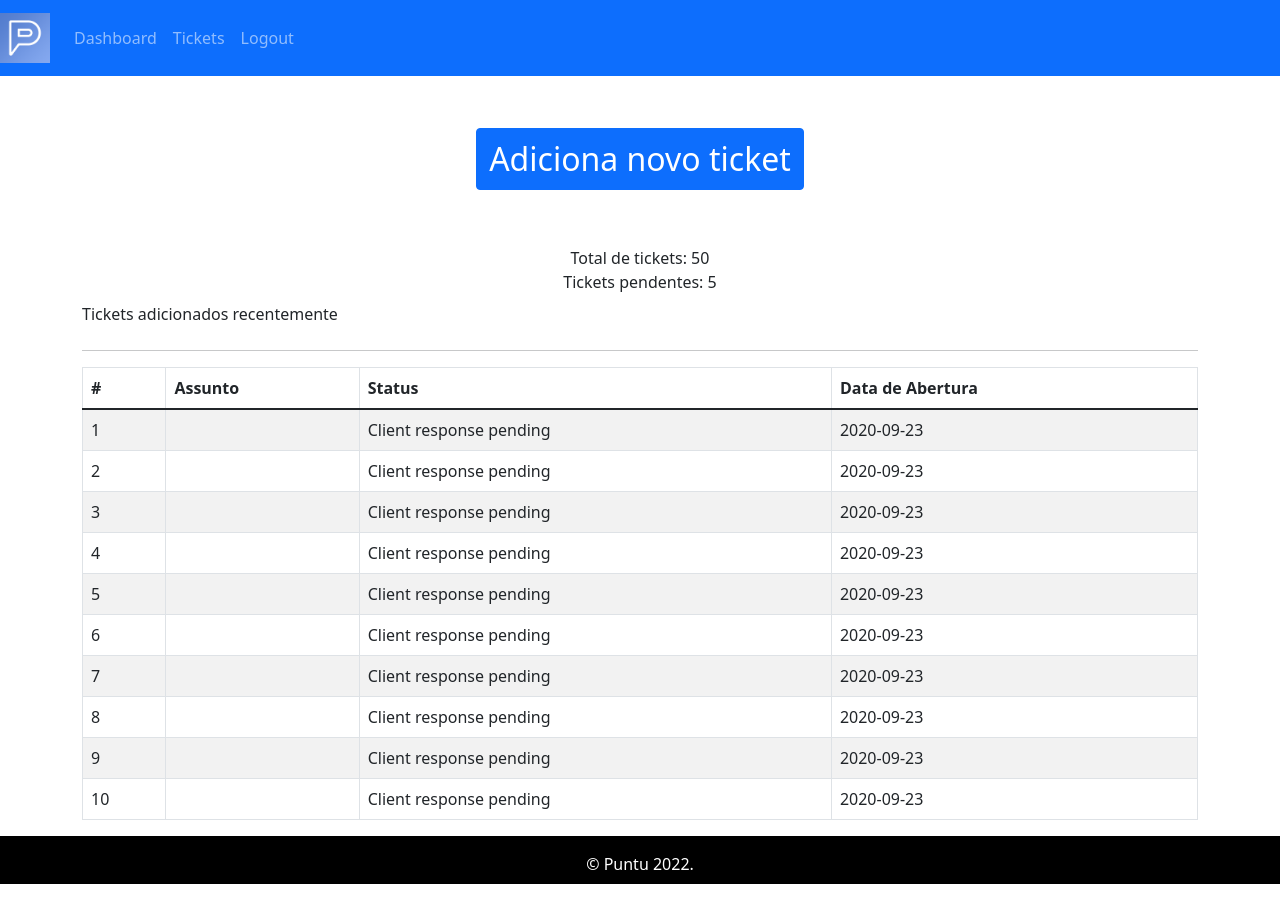
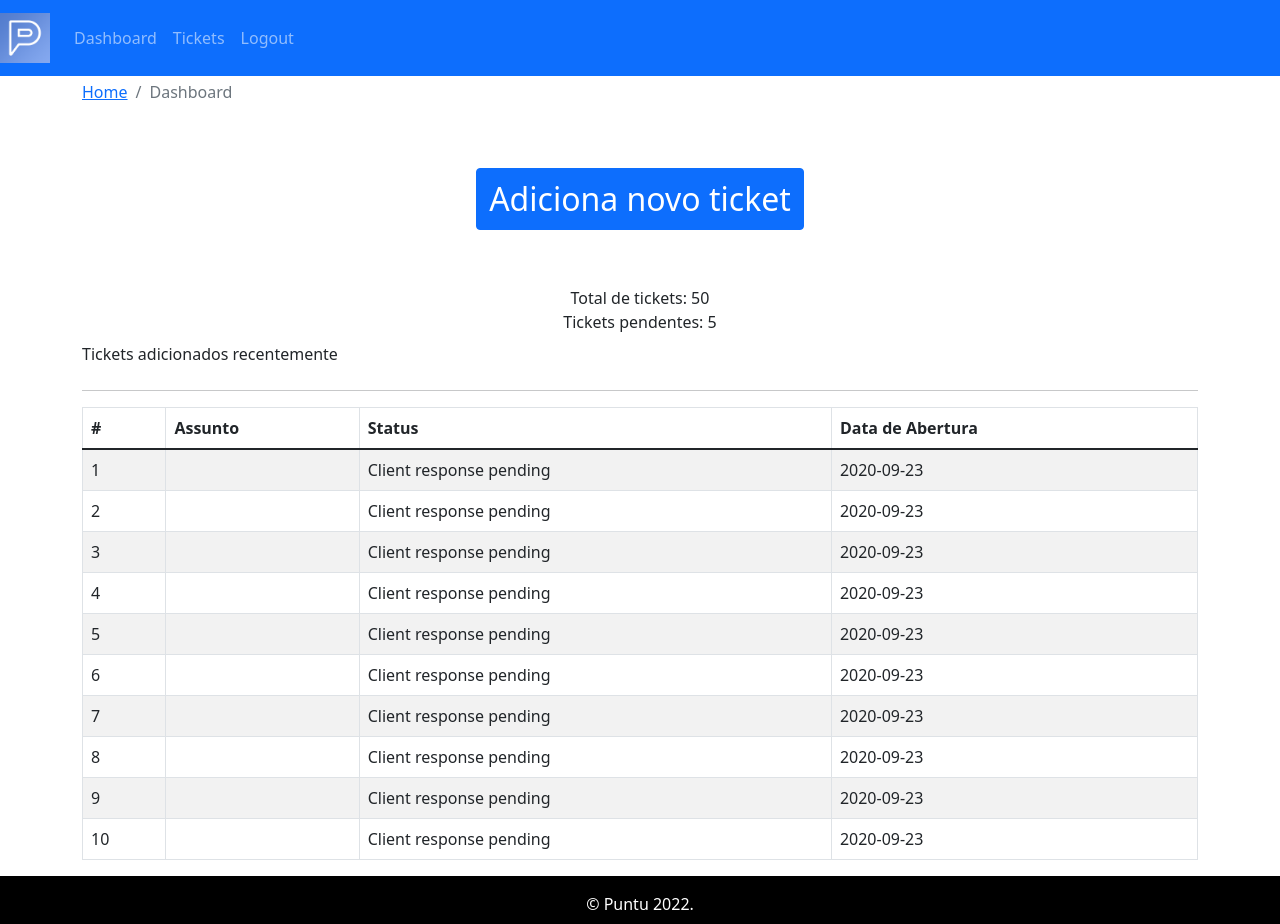
Before and after one commit to CoraSantiago/hd, a React (Create React App) app: page / in a window 1280 px wide. Before the commit the page ends 884 px from the top, so only its background shows below. Built offline with nearby package versions, Linux system fonts and the light colour scheme.

Commit message:
Adição do Breadcrumb

```diff
--- /dev/null
+++ b/src/components/breadcrumb/Breadcrumb.comp.js
@@ -0,0 +1,11 @@
+import React from "react";
+import { Breadcrumb } from "react-bootstrap";
+
+export const PageBreadcrumb = ({page}) => {
+    return (
+        <Breadcrumb>
+            <Breadcrumb.Item href="/">Home</Breadcrumb.Item>
+            <Breadcrumb.Item active>{page}</Breadcrumb.Item>
+        </Breadcrumb>
+    );
+};
--- a/src/layout/DefaultLayout.js
+++ b/src/layout/DefaultLayout.js
@@ -5,7 +5,7 @@
 export const DefaultLayaut = ({children}) => {
     return (
         <div className="default-layout">
-            <header className="header">
+            <header className="header mb-2">
                 <Header/>
             </header>
 
--- a/src/pages/dashboard/Dashboard.page.js
+++ b/src/pages/dashboard/Dashboard.page.js
@@ -2,10 +2,16 @@
 import { Container,Row,Col,Button } from "react-bootstrap";
 import {TicketTable} from "../../components/ticket-table/TicketTable.comp"
 import tickets from "../../assets/data/dummy-tickets.json"
+import { PageBreadcrumb } from "../../components/breadcrumb/Breadcrumb.comp";
 
 export const Dashboard = () => {
     return (
         <Container>
+            <Row>
+                <Col>
+                    <PageBreadcrumb page="Dashboard" />
+                </Col>
+            </Row>
             <Row>
                 <Col className="text-center mt-5 mb-2">
                     <Button variant="primary"
```
